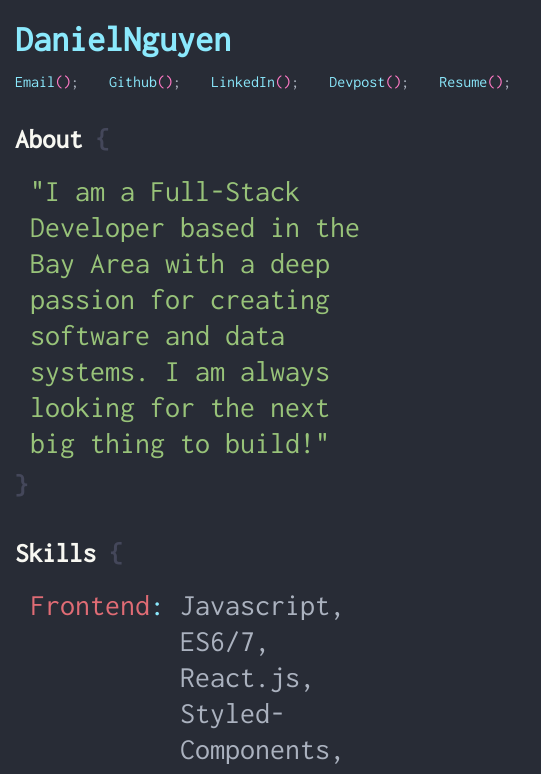
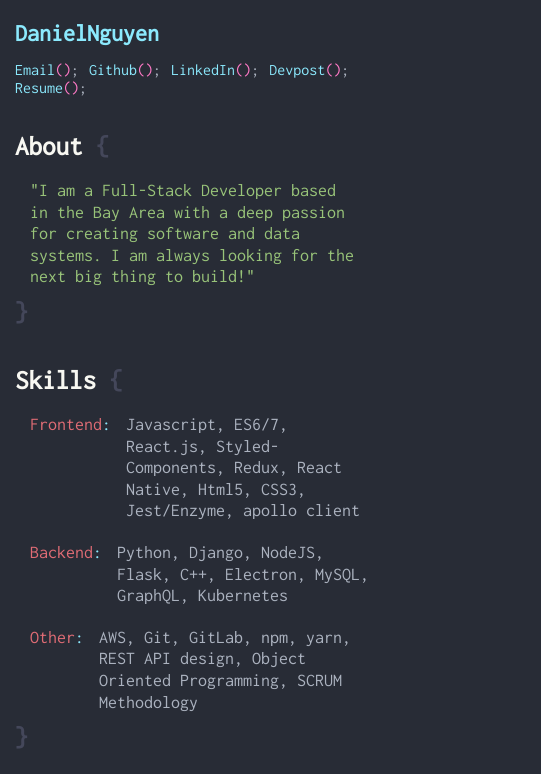
Before and after one commit to Dnguy104/Portfolio, a React app: page / in a window 390 px wide. Shown: the top 774 px of the page, 541 px wide, since content can reach past the window. Built offline with nearby package versions, Linux system fonts and the light colour scheme.

Commit message:
media query changes

```diff
--- a/src/components/App.js
+++ b/src/components/App.js
@@ -37,9 +37,6 @@
     color: ${theme.colors.grey};
     font-size: 18px;
     line-height: 1.2;
-    @media only screen and (max-width: 760px) {
-      font-size: 30px;
-    }
   }
 
 `;
@@ -153,10 +150,6 @@
       padding-left: 15px;
       padding-right: 15px;
       width: 100%;
-
-      p {
-        font-size: 30px;
-      }
   }
 
   h2 {
--- a/src/components/components/Header.js
+++ b/src/components/components/Header.js
@@ -44,25 +44,31 @@
 };
 
 const styledHeader = styled(Header)`
-  /* @media only screen and (min-width: 850px) {
-    .links{
-      display: block;
+  @media only screen and (min-width: 850px) {
+    h1 {
+      font-size: 36px;
+    }
+    a {
+      margin-right: 30px;
     }
   }
   @media only screen and (max-width: 850px) {
-    .links{
-      display: none;
+    h1 {
+      font-size: 24px;
     }
-  } */
+
+    a {
+      margin-right: 10px;
+    }
+  }
 
   h1 {
-    font-size: 36px;
     color: ${theme.colors.aqua};
     padding-bottom: 15px;
   }
 
   a {
-    margin-right: 30px;
+    display: inline-block;
     padding-bottom: 1px;
     text-decoration: none;
     :hover {
@@ -73,6 +79,7 @@
 
   .links {
     padding-bottom: 15px;
+    width: 100%;
   }
 `;
 
--- a/src/index.html
+++ b/src/index.html
@@ -4,6 +4,7 @@
   <head>
     <meta charset="utf-8">
     <title>Portfolio</title>
+    <meta name="viewport" content="width=device-width, initial-scale=1">
   </head>
 
   <body>
```
